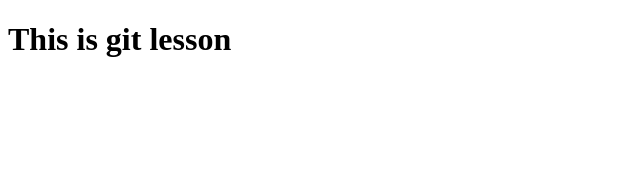
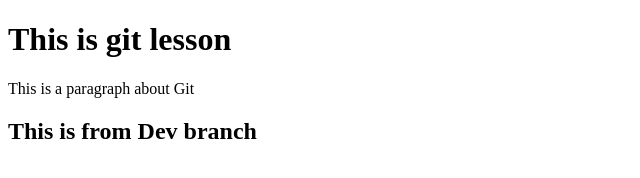
Before and after one commit to odhiambo-ed/rift-koders-pro-git-lesson, a plain HTML site: page index.html in a window 1280 px wide. Shown: the whole page, without its empty margins (0-640 px from the left). Drawn offline with Linux system fonts and the light colour scheme.

Commit message:
add dev work

```diff
--- a/index.html
+++ b/index.html
@@ -7,5 +7,7 @@
 </head>
 <body>
     <h1>This is git lesson</h1>
+    <p>This is a paragraph about Git</p>
+    <h2>This is from Dev branch</h2>
 </body>
 </html>
```
